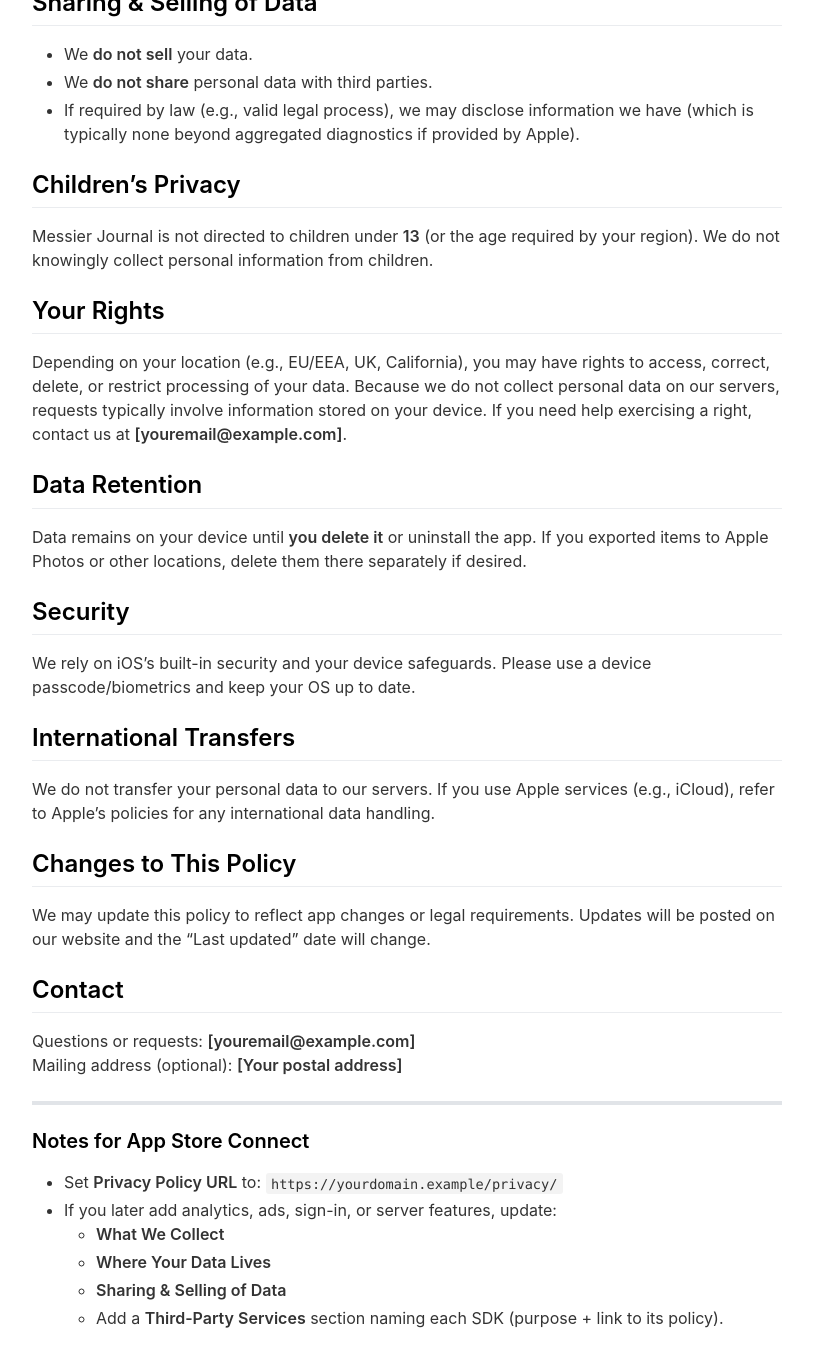
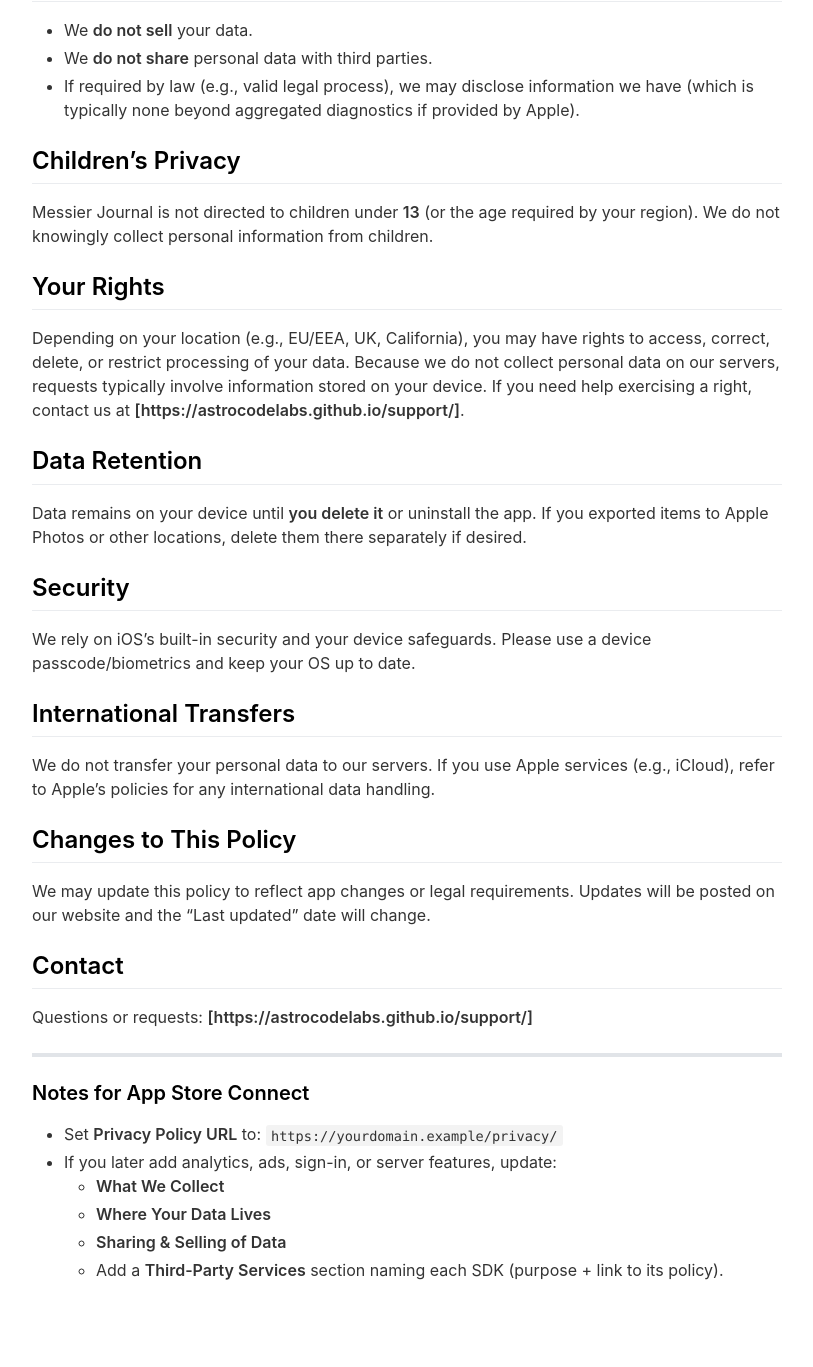
Before and after one commit to AstroCodeLabs/astrocodelabs.github.io, a Jekyll site: the page built from _pages/privacypolicy.md, in a window 1280 px wide and 1400 px high, scrolled down 1178 px. Shown: the top 1367 px of the window, without its empty margins (233-1046 px from the left). Built offline with Jekyll 4.4.1, drawn with Linux system fonts in a browser that asks for light colours; nearby versions of some CDN libraries; some of the changed text lies outside the part shown.

Commit message:
Update privacypolicy.md
added support URL in contact info

```diff
--- a/_pages/privacypolicy.md
+++ b/_pages/privacypolicy.md
@@ -9,8 +9,8 @@
 
 **App:** Messier Journal
 **Developer:** Damon Degner (“we,” “us,” or “our”)
-**Contact:** [youremail@example.com]
-**Website:** [https:astrocodelab.github.io](https://astrocodelab.github.io)
+**Contact:** [https://astrocodelabs.github.io/support/](https://astrocodelabs.github.io/support/)
+**Website:** [https//:astrocodelab.github.io](https://astrocodelab.github.io)
 
 ---
 
@@ -43,7 +43,7 @@
 Messier Journal is not directed to children under **13** (or the age required by your region). We do not knowingly collect personal information from children.
 
 ## Your Rights
-Depending on your location (e.g., EU/EEA, UK, California), you may have rights to access, correct, delete, or restrict processing of your data. Because we do not collect personal data on our servers, requests typically involve information stored on your device. If you need help exercising a right, contact us at **[youremail@example.com]**.
+Depending on your location (e.g., EU/EEA, UK, California), you may have rights to access, correct, delete, or restrict processing of your data. Because we do not collect personal data on our servers, requests typically involve information stored on your device. If you need help exercising a right, contact us at **[https://astrocodelabs.github.io/support/]**.
 
 ## Data Retention
 Data remains on your device until **you delete it** or uninstall the app. If you exported items to Apple Photos or other locations, delete them there separately if desired.
@@ -58,8 +58,7 @@
 We may update this policy to reflect app changes or legal requirements. Updates will be posted on our website and the “Last updated” date will change.
 
 ## Contact
-Questions or requests: **[youremail@example.com]**
-Mailing address (optional): **[Your postal address]**
+Questions or requests: **[https://astrocodelabs.github.io/support/]**
 
 ---
 
```
